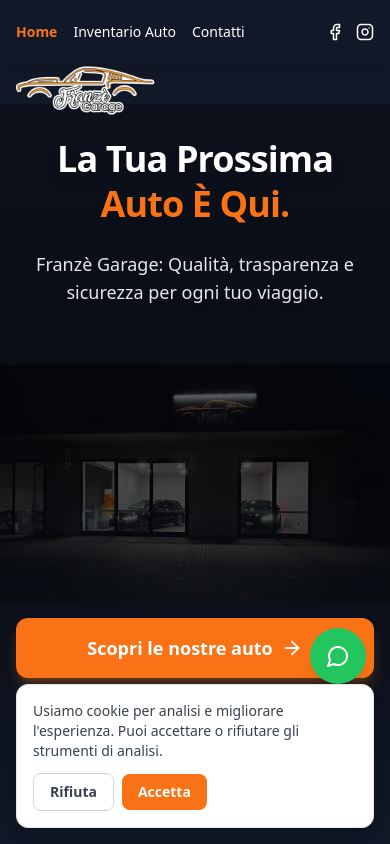
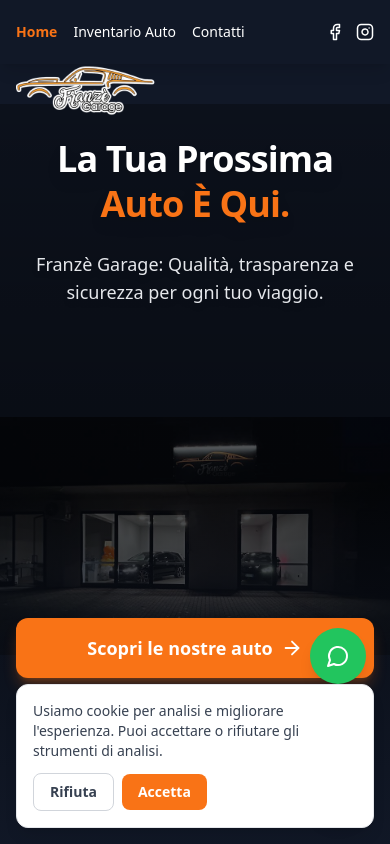
Before and after one commit to Giuseppe559/Franze-Garage, a React (Vite) app: page / in a window 390 px wide. Shown: the top 844 px of the page. Built offline with nearby package versions, Linux system fonts and the light colour scheme; no server answers; the database is empty.

Commit message:
Add files via upload

```diff
--- a/src/components/Hero.tsx
+++ b/src/components/Hero.tsx
@@ -9,7 +9,7 @@ export default function Hero() {
         <img
           src="/0.jpg"
           alt="Background"
-          className="w-full h-full object-contain md:object-cover object-center opacity-60"
+          className="w-full h-full object-contain md:object-cover object-[50%_60%] md:object-center opacity-60"
         />
         <div className="absolute inset-0 bg-gradient-to-b from-black/30 via-black/50 to-gray-900/90"></div>
       </div>
```
